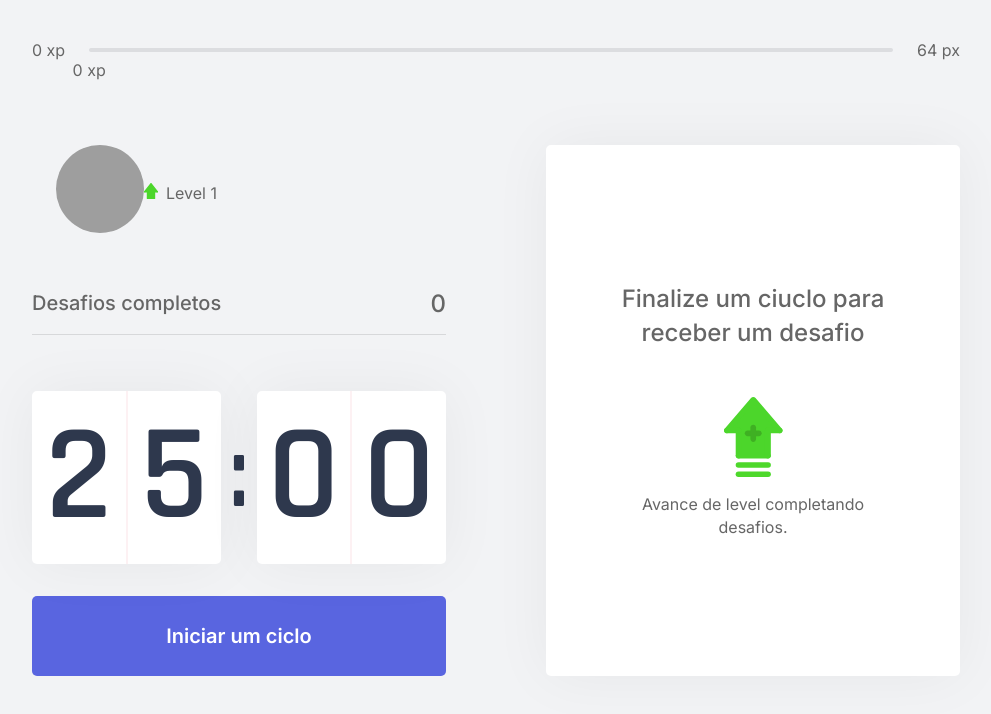
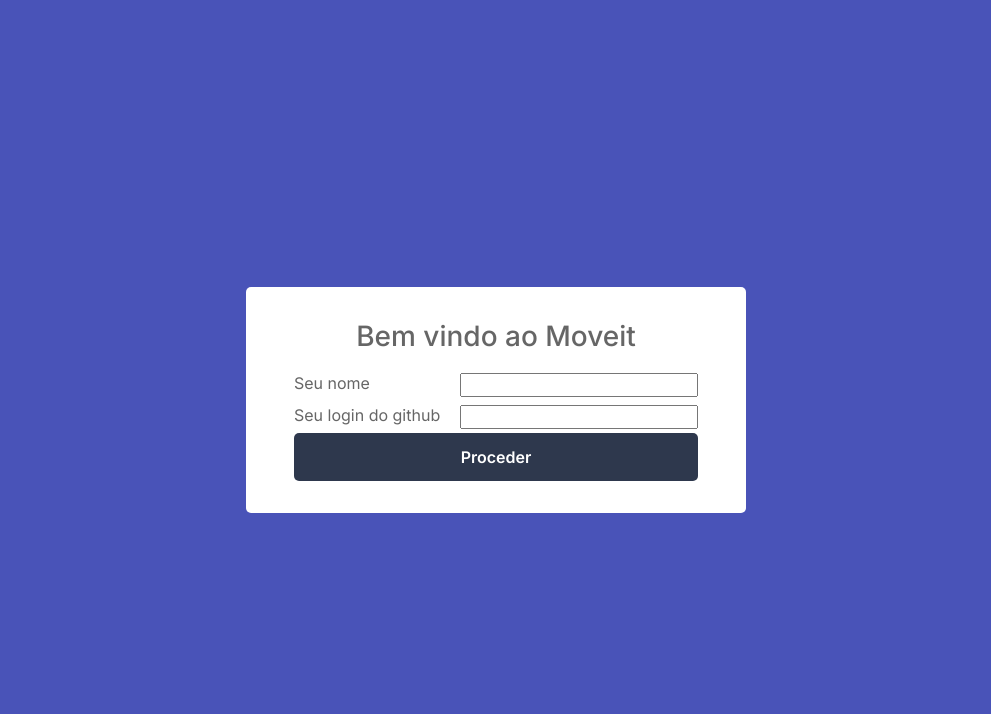
Before and after one commit to SamuelSimoes31/nlw4, a Next.js app in the folder moveit-next/: page / in a window 1280 px wide. Shown: the top 714 px of the page, without its empty margins (144-1135 px from the left). Built offline with nearby package versions, Linux system fonts and the light colour scheme; grey boxes are pictures that could not be loaded.

Commit message:
📦feat: profile modal created

```diff
--- /dev/null
+++ b/moveit-next/src/components/ProfileModal.tsx
@@ -0,0 +1,38 @@
+import React, { useContext } from 'react';
+import { ProfileContext } from '../contexts/ProfileContext';
+
+import styles from '../styles/components/ProfileModal.module.css';
+
+export const ProfileModal = () => {
+
+  const { name, github, setName, setGithub, proceed } = useContext(ProfileContext);
+
+  return (
+    <div className={styles.overlay}>
+      <div className={styles.container}>
+        <header>Bem vindo ao Moveit</header>
+        <span>
+          <label htmlFor="name">Seu nome</label>
+          <input
+            type="text"
+            name="name"
+            id="name"
+            value={name}
+            onChange={(e) => {setName(e.target.value)}}
+          />
+        </span>
+        <span>
+          <label htmlFor="github">Seu login do github</label>
+          <input
+            type="text"
+            name="github"
+            id="github"
+            value={github}
+            onChange={(e) => {setGithub(e.target.value)}}
+          />
+        </span>
+        <button type="button" onClick={proceed}>Proceder</button>
+      </div>
+    </div>
+  )
+}
--- a/moveit-next/src/contexts/ProfileContext.tsx
+++ b/moveit-next/src/contexts/ProfileContext.tsx
@@ -1,10 +1,12 @@
-import { createContext, Dispatch, SetStateAction, useState } from 'react';
+import { createContext, Dispatch, SetStateAction, useCallback, useState } from 'react';
 
 interface ProfileContextData {
   name: string;
   github: string;
   setName: Dispatch<SetStateAction<string>>;
   setGithub: Dispatch<SetStateAction<string>>;
+  proceeded: boolean;
+  proceed: () => void;
 }
 
 interface ProfileContextProviderProps {
@@ -16,6 +18,12 @@
 export const ProfileContextProvider = ({children} : ProfileContextProviderProps) => {
   const [name, setName] = useState('');
   const [github, setGithub] = useState('');
+  const [proceeded, setProceeded] = useState(false);
+
+  const proceed = useCallback(() => {;
+    if(name && github) setProceeded(true);
+    else alert('Preencha os campos');
+  },[name,github])
 
   return (
     <ProfileContext.Provider
@@ -23,7 +31,9 @@
         name,
         github,
         setName,
-        setGithub
+        setGithub,
+        proceeded,
+        proceed
       }}
     >
       {children}
--- a/moveit-next/src/pages/index.tsx
+++ b/moveit-next/src/pages/index.tsx
@@ -2,6 +2,7 @@
 import { Countdown } from "../components/Countdown";
 import { ExperienceBar } from "../components/ExperienceBar";
 import { Profile } from '../components/Profile';
+import { ProfileModal } from '../components/ProfileModal';
 
 import Head from 'next/head';
 import { GetServerSideProps } from 'next';
@@ -10,7 +11,8 @@
 import { ChallengeBox } from "../components/ChallengeBox";
 import { CountdownProvider } from "../contexts/CountDownContext";
 import { ChallengesProvider } from "../contexts/ChallengesContext";
-import React from "react";
+import React, { useContext } from "react";
+import { ProfileContext } from "../contexts/ProfileContext";
 
 interface HomeProps {
   level: number
@@ -19,6 +21,8 @@
 }
 
 export default function Home( props: HomeProps ) {
+  const { proceeded } = useContext(ProfileContext);
+
   return (
     <ChallengesProvider
       level={props.level}
@@ -41,6 +45,7 @@
               <ChallengeBox />
             </div>
           </section>
+          {!proceeded && <ProfileModal />}
         </CountdownProvider>
       </div>
     </ChallengesProvider>
--- /dev/null
+++ b/moveit-next/src/styles/components/ProfileModal.module.css
@@ -0,0 +1,51 @@
+.overlay {
+  background: var(--blue-dark);
+  position: fixed;
+  top: 0;
+  bottom: 0;
+  left: 0;
+  bottom: 0;
+  width: 100vw;
+
+  display: flex;
+  justify-content: center;
+  align-items: center;
+}
+
+.container {
+  background: var(--white);
+  width: 100%;
+  max-width: 500px;
+  padding: 2rem 3rem;
+  border-radius: 5px;
+
+  text-align: center;
+  position: relative;
+
+  display: flex;
+  flex-direction: column;
+}
+
+.container header {
+  font-size: 1.75rem;
+  font-weight: 500;
+  margin-bottom: 1rem;
+}
+
+.container span {
+  display: flex;
+  justify-content: space-between;
+  margin: 0.25rem 0;
+}
+
+.container button {
+  height: 3rem;
+  font-size: 1rem;
+  font-weight: 600;
+
+  background-color: var(--title);
+  color: var(--white);
+
+  border: 0;
+  border-radius: 5px;
+}
```
